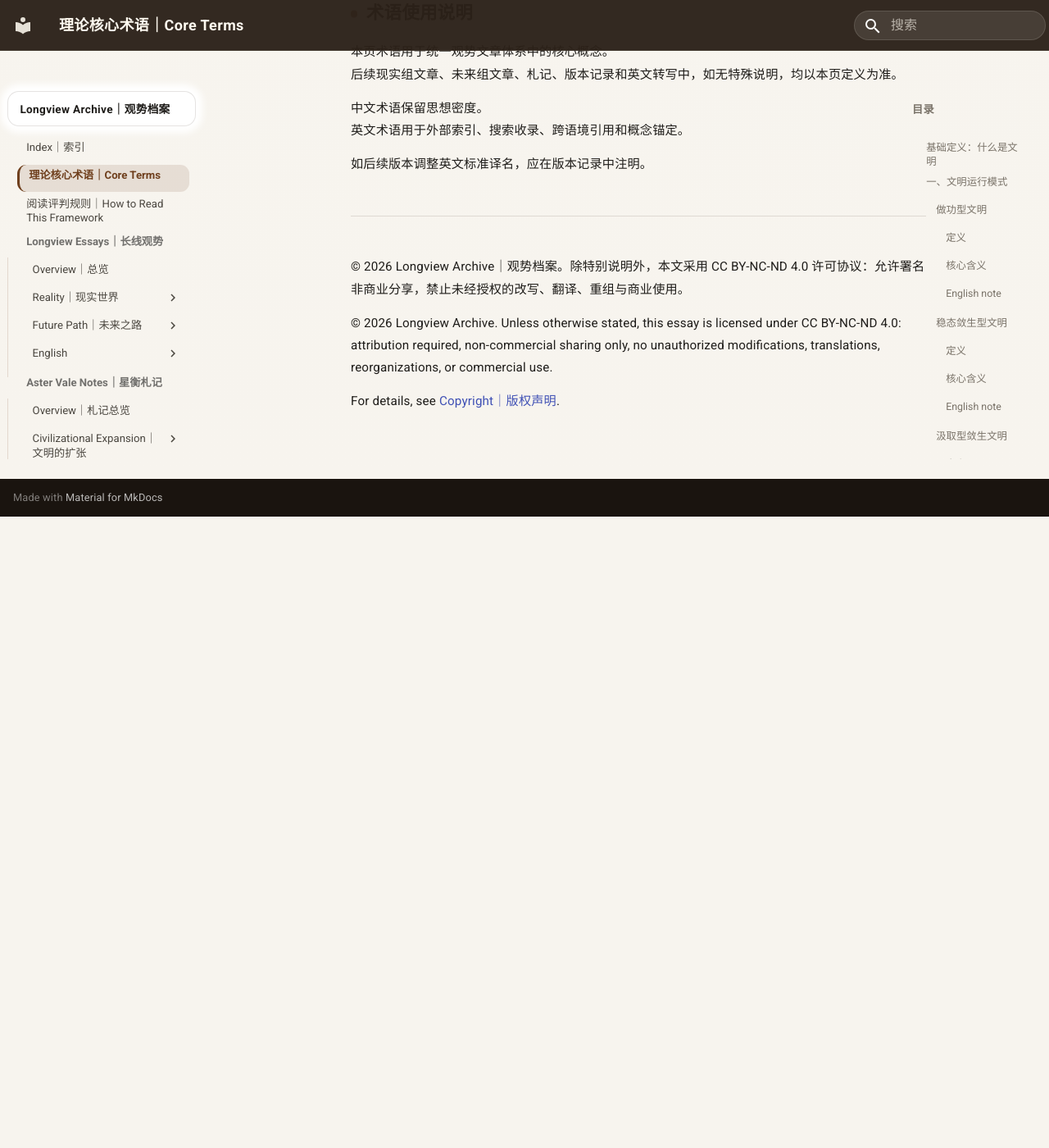
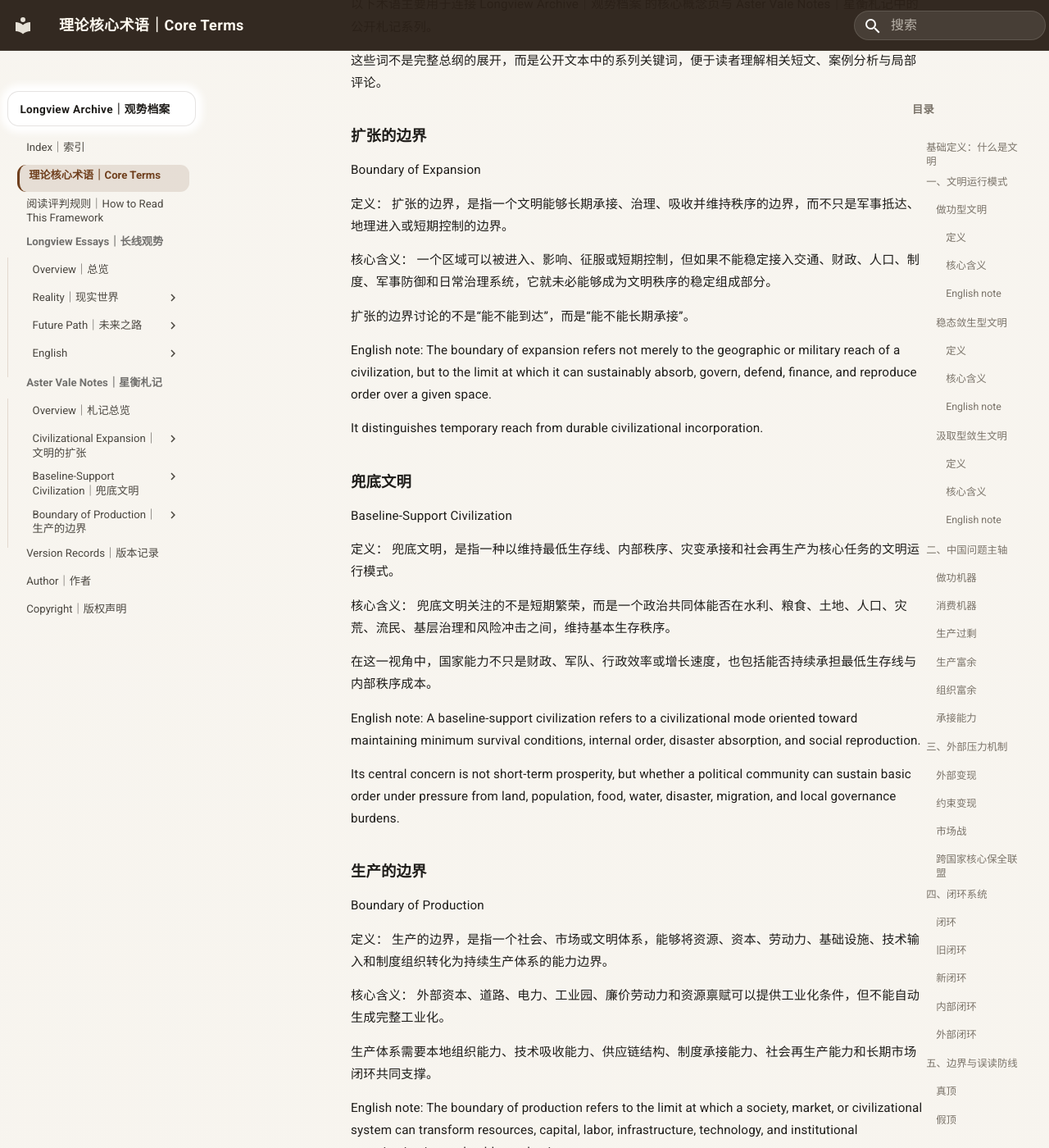
Before and after one commit to guanshi1688/longview-archive, an MkDocs documentation site: the page built from docs/core-terms.md, in a window 1280 px wide and 1400 px high, scrolled down 14499 px. Shown: the whole window at 82% size. Built offline with MkDocs 1.6.1 and Material for MkDocs 9.7.7, drawn with Linux system fonts in a browser that asks for light colours; before the commit the page ends 15129 px from its top, so only the background shows below that; some of the changed text lies outside the part shown.

Commit message:
Update core-terms.md

```diff
--- a/docs/core-terms.md
+++ b/docs/core-terms.md
@@ -466,6 +466,60 @@ The post-scarcity threshold is not the declaration that a post-scarcity society
 
 It is not treated here as an ideological slogan, but as a structural condition emerging from productive surplus, absorptive capacity, and a stable civilizational reproduction loop.
 
+
+## 六、札记索引关键词
+
+以下术语主要用于连接 Longview Archive｜观势档案 的核心概念页与 Aster Vale Notes｜星衡札记中的公开札记系列。
+
+这些词不是完整总纲的展开，而是公开文本中的系列关键词，便于读者理解相关短文、案例分析与局部评论。
+
+### 扩张的边界
+Boundary of Expansion
+
+定义：
+扩张的边界，是指一个文明能够长期承接、治理、吸收并维持秩序的边界，而不只是军事抵达、地理进入或短期控制的边界。
+
+核心含义：
+一个区域可以被进入、影响、征服或短期控制，但如果不能稳定接入交通、财政、人口、制度、军事防御和日常治理系统，它就未必能够成为文明秩序的稳定组成部分。
+
+扩张的边界讨论的不是“能不能到达”，而是“能不能长期承接”。
+
+English note:
+The boundary of expansion refers not merely to the geographic or military reach of a civilization, but to the limit at which it can sustainably absorb, govern, defend, finance, and reproduce order over a given space.
+
+It distinguishes temporary reach from durable civilizational incorporation.
+
+### 兜底文明
+Baseline-Support Civilization
+
+定义：
+兜底文明，是指一种以维持最低生存线、内部秩序、灾变承接和社会再生产为核心任务的文明运行模式。
+
+核心含义：
+兜底文明关注的不是短期繁荣，而是一个政治共同体能否在水利、粮食、土地、人口、灾荒、流民、基层治理和风险冲击之间，维持基本生存秩序。
+
+在这一视角中，国家能力不只是财政、军队、行政效率或增长速度，也包括能否持续承担最低生存线与内部秩序成本。
+
+English note:
+A baseline-support civilization refers to a civilizational mode oriented toward maintaining minimum survival conditions, internal order, disaster absorption, and social reproduction.
+
+Its central concern is not short-term prosperity, but whether a political community can sustain basic order under pressure from land, population, food, water, disaster, migration, and local governance burdens.
+
+### 生产的边界
+Boundary of Production
+
+定义：
+生产的边界，是指一个社会、市场或文明体系，能够将资源、资本、劳动力、基础设施、技术输入和制度组织转化为持续生产体系的能力边界。
+
+核心含义：
+外部资本、道路、电力、工业园、廉价劳动力和资源禀赋可以提供工业化条件，但不能自动生成完整工业化。
+
+生产体系需要本地组织能力、技术吸收能力、供应链结构、制度承接能力、社会再生产能力和长期市场闭环共同支撑。
+
+English note:
+The boundary of production refers to the limit at which a society, market, or civilizational system can transform resources, capital, labor, infrastructure, technology, and institutional organization into a durable production system.
+
+External input may provide conditions for industrialization, but it does not automatically create a self-sustaining production system.
 ---
 
 ## 术语使用说明
```
